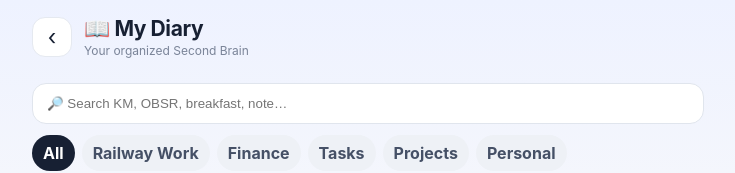
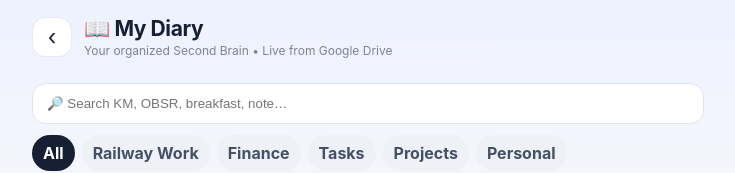
Before and after one commit to ranjannaskar191990-safe-circle/the-second-brain, a Next.js app: page /diary in a window 1280 px wide. Shown: the top 173 px of the page, without its empty margins (272-1007 px from the left). Built offline with nearby package versions, Linux system fonts and the light colour scheme; no server answers.

Commit message:
Trigger production deploy with My Diary page

```diff
--- a/app/diary/page.js
+++ b/app/diary/page.js
@@ -3,4 +3,4 @@ export default function Diary(){const[items,setItems]=useState([]),[q,setQ]=useS
 useEffect(()=>{fetch("/api/diary").then(r=>r.json()).then(d=>d.ok?setItems(d.entries):setErr(d.error||"Diary load হয়নি")).catch(()=>setErr("Diary load হয়নি"))},[]);
 const cats=["All","Railway Work","Finance","Tasks","Projects","Personal"];const shown=useMemo(()=>items.filter(x=>(cat==="All"||x.category===cat)&&(!q||JSON.stringify(x).toLowerCase().includes(q.toLowerCase()))),[items,q,cat]);
 const groups=shown.reduce((a,x)=>{const d=x.date||"No date";(a[d]??=[]).push(x);return a},{});
-return <main className="diaryShell"><div className="diaryTop"><a className="back" href="/">‹</a><div><h1>📖 My Diary</h1><p>Your organized Second Brain</p></div></div><input className="search" value={q} onChange={e=>setQ(e.target.value)} placeholder="🔎 Search KM, OBSR, breakfast, note…"/><div className="filters">{cats.map(c=><button key={c} className={cat===c?"on":""} onClick={()=>setCat(c)}>{c}</button>)}</div>{err&&<div className="notice">{err}</div>}{Object.entries(groups).map(([date,rows])=><section key={date}><div className="dayTitle">{date}</div>{rows.map((x,i)=><article className="entry" key={x.timestamp||i}><div className="entryHead"><span className="cat">{x.category||"Unsorted"}</span><time>{x.time||""}</time></div><div className="entryText">{x.original}</div>{(x.kmFrom||x.amount)&&<div className="meta">{x.kmFrom&&("KM "+x.kmFrom+(x.kmTo?" → "+x.kmTo:""))}{x.amount&&(" • ₹"+x.amount)}</div>}</article>)}</section>)}{!err&&!shown.length&&<div className="empty">Diary entries loading…</div>}</main>}
+return <main className="diaryShell"><div className="diaryTop"><a className="back" href="/">‹</a><div><h1>📖 My Diary</h1><p>Your organized Second Brain • Live from Google Drive</p></div></div><input className="search" value={q} onChange={e=>setQ(e.target.value)} placeholder="🔎 Search KM, OBSR, breakfast, note…"/><div className="filters">{cats.map(c=><button key={c} className={cat===c?"on":""} onClick={()=>setCat(c)}>{c}</button>)}</div>{err&&<div className="notice">{err}</div>}{Object.entries(groups).map(([date,rows])=><section key={date}><div className="dayTitle">{date}</div>{rows.map((x,i)=><article className="entry" key={x.timestamp||i}><div className="entryHead"><span className="cat">{x.category||"Unsorted"}</span><time>{x.time||""}</time></div><div className="entryText">{x.original}</div>{(x.kmFrom||x.amount)&&<div className="meta">{x.kmFrom&&("KM "+x.kmFrom+(x.kmTo?" → "+x.kmTo:""))}{x.amount&&(" • ₹"+x.amount)}</div>}</article>)}</section>)}{!err&&!shown.length&&<div className="empty">Diary entries loading…</div>}</main>}
```
